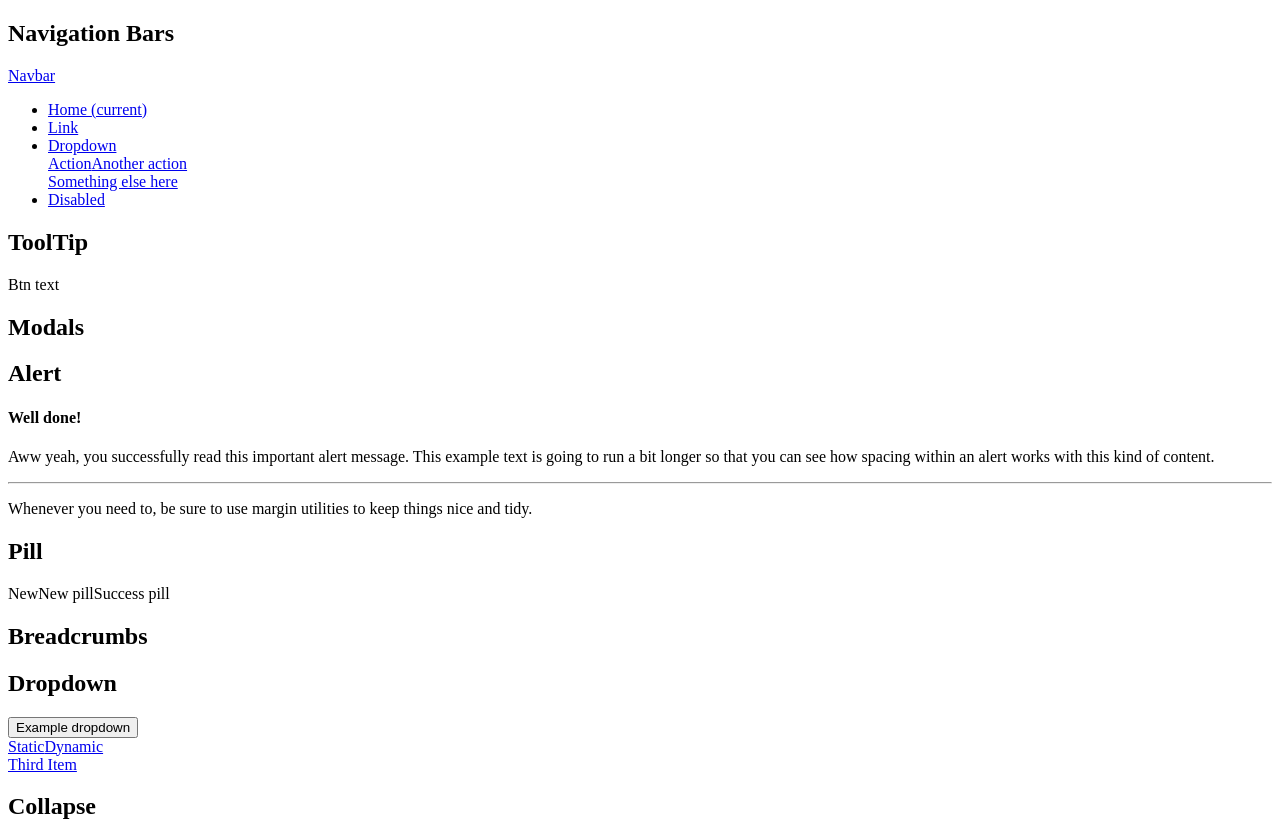
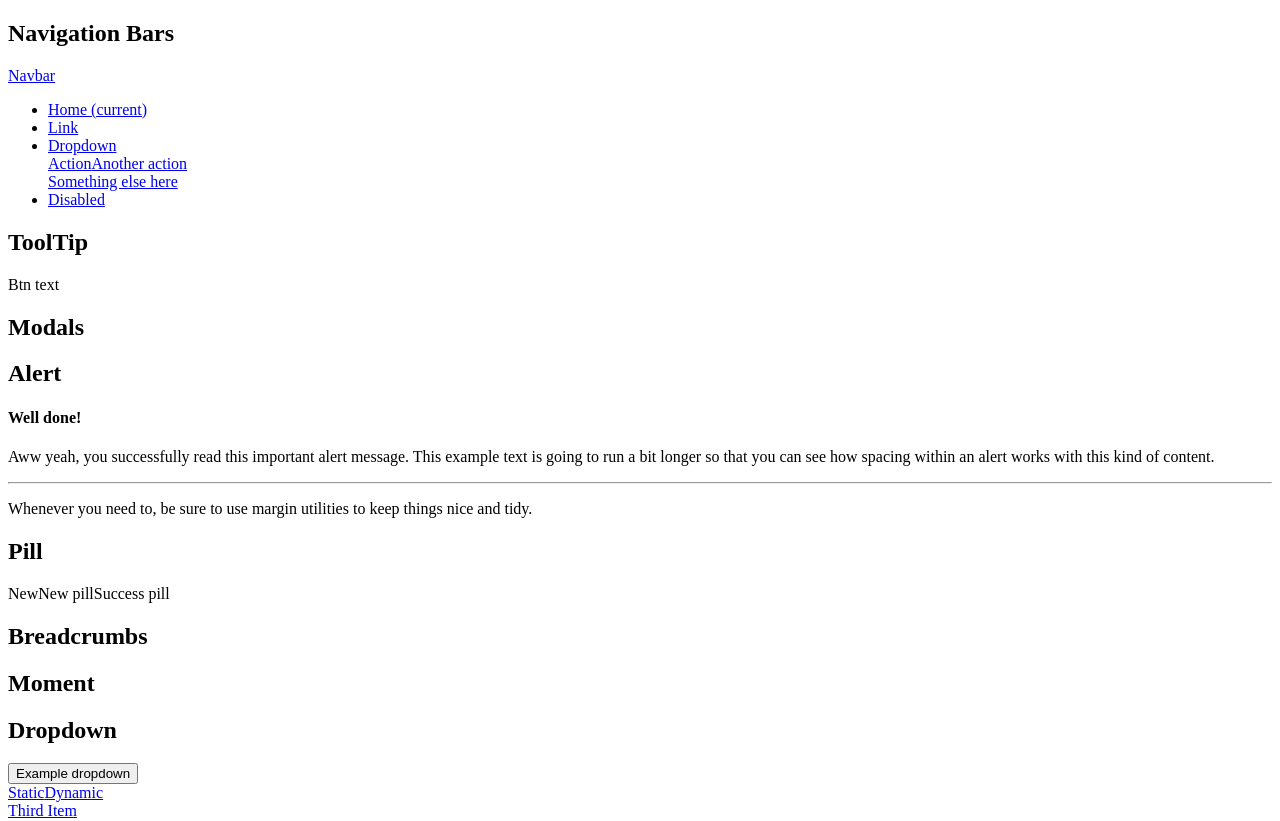
Before and after one commit to Uiseguys/uilib-integration-test, an Angular app: page / in a window 1280 px wide. Shown: the top 821 px of the page. Built offline with nearby package versions, Linux system fonts and the light colour scheme.

Commit message:
#2 add cwc-moment

```diff
--- a/package.json
+++ b/package.json
@@ -34,7 +34,7 @@
         "@types/jasmine": "~2.8.3",
         "@types/jasminewd2": "~2.0.2",
         "@types/node": "~6.0.60",
-        "@ui-guys/stencil-bs-ui-lib": "^0.3.74",
+        "@ui-guys/stencil-bs-ui-lib": "^0.3.84",
         "codelyzer": "^4.0.1",
         "jasmine-core": "~2.8.0",
         "jasmine-spec-reporter": "~4.2.1",
--- a/src/app/app.component.html
+++ b/src/app/app.component.html
@@ -52,6 +52,10 @@
             <scb-badge type="success" pill>Success pill</scb-badge>
             <h2 class="page-header">Breadcrumbs</h2>
             <scb-breadcrumb [items]="breadcrumbItems"></scb-breadcrumb>
+
+            <h2 class="page-header">Moment</h2>
+            <cwc-moment duration="123412341234123" unit="seconds"></cwc-moment>
+            <cwc-moment date="2016-01-10 14:30" format="L"></cwc-moment>
 
             <h2 class="page-header">Dropdown</h2>
             <cwc-dropdown id="officialExample">
```
